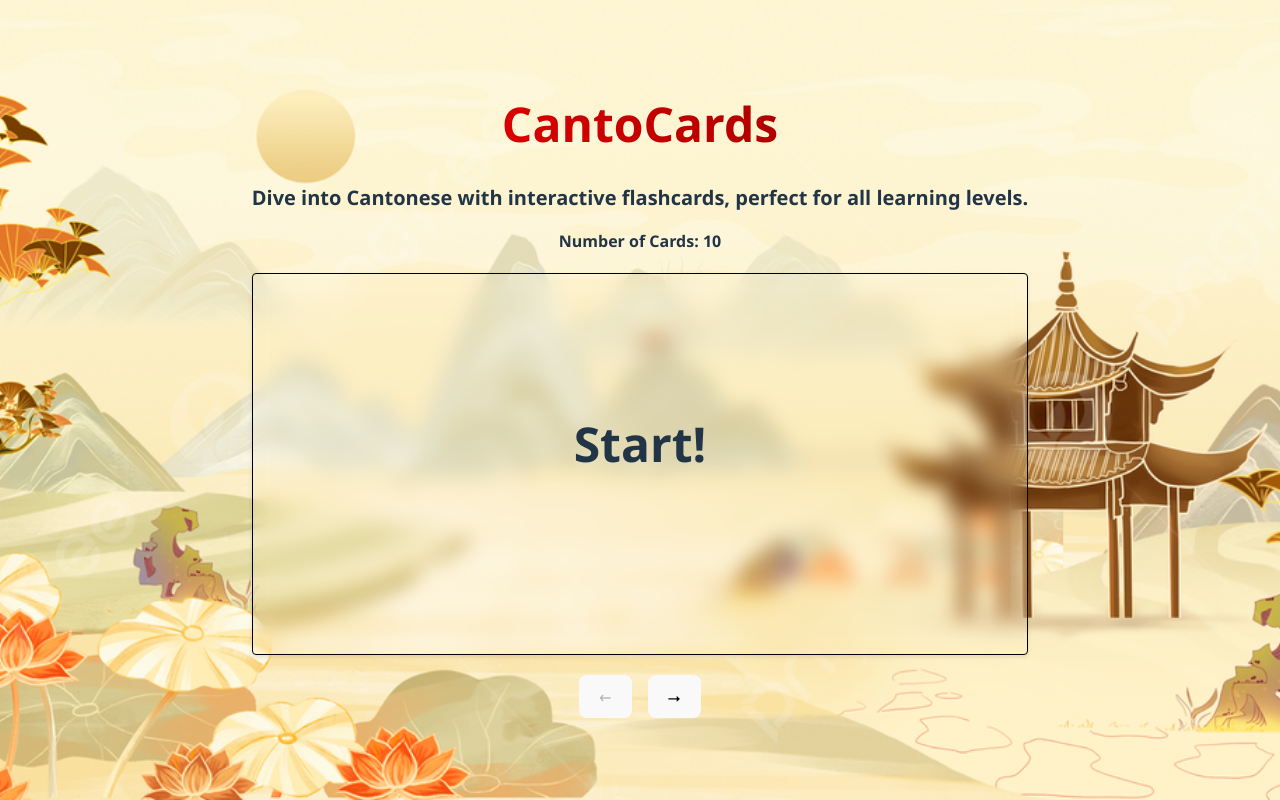
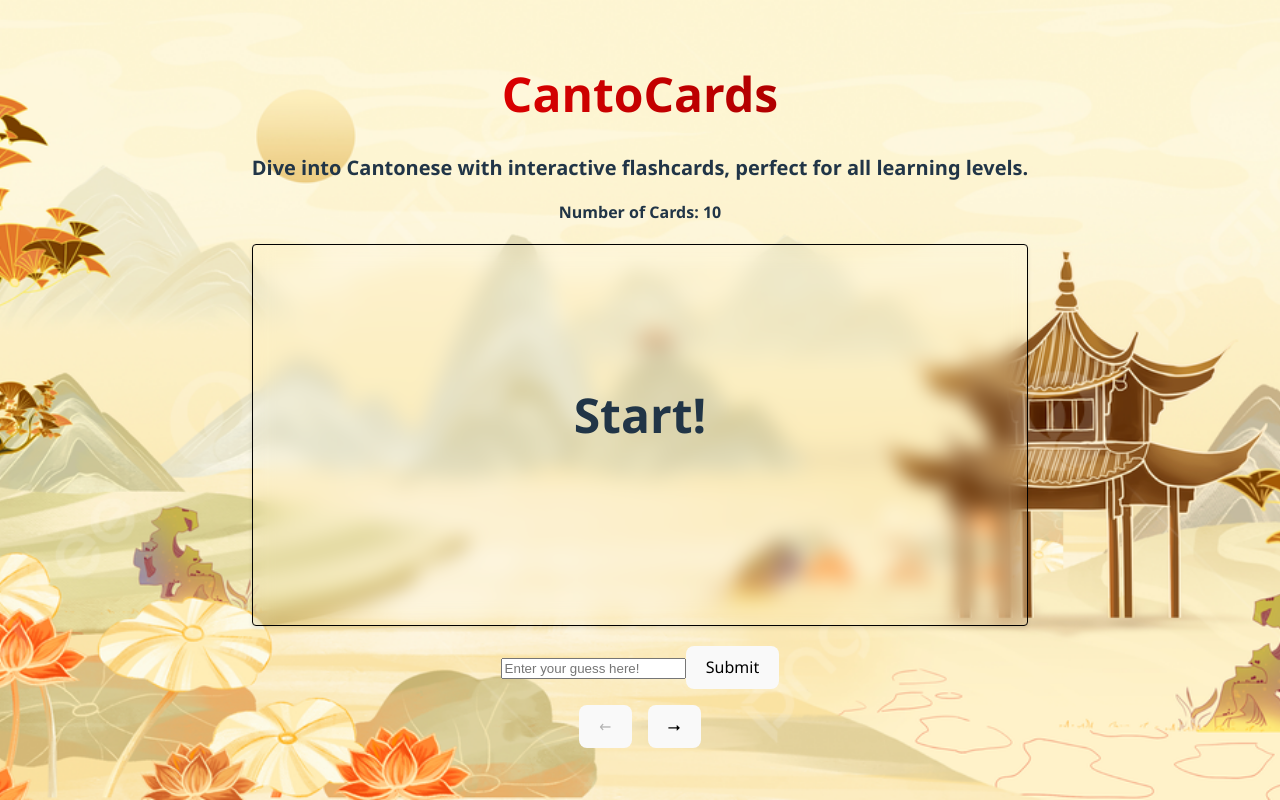
Before and after one commit to basonbang/flashcards, a React (Vite) app: page / in a window 1280 px wide. Built offline with nearby package versions, Linux system fonts and the light colour scheme.

Commit message:
Add user guess

```diff
--- a/src/App.jsx
+++ b/src/App.jsx
@@ -3,6 +3,7 @@ import Header from "./components/Header.jsx";
 import Card from "./components/Card.jsx";
 import NextButton from "./components/NextButton.jsx";
 import PrevButton from "./components/PrevButton.jsx";
+import UserGuess from './components/UserGuess.jsx';
 import { flashcardSet } from './data.js';
 import './App.css'
 
@@ -11,12 +12,14 @@ function App() {
   const [currentCard, setCurrentCard] = useState({ question: "Start!", answer: "Press the next button!", difficulty: "start"});
   const [prevCards, setPrevCards] = useState([]);
   const [flipped, setFlipped] = useState(false);
+  const [guess, setGuess] = useState("");
   const count = flashcardSet.length;
 
   const getNextCard = () => {
     let randomNumber = Math.floor(Math.random() * 10);
 
     setFlipped(false);
+    setGuess("");
     setPrevCards([...prevCards, currentCard]) // add current card to prevCard array
     setCurrentCard(flashcardSet[randomNumber]); // set current card to random index
   }
@@ -26,6 +29,7 @@ function App() {
     const lastCard = prevCards[prevCards.length - 1];
 
     setFlipped(false);
+    setGuess("");
     setPrevCards(newPrevCard); // remove last card from previous card array
     setCurrentCard(lastCard);  // set current card to the one behind it
   }
@@ -34,11 +38,16 @@ function App() {
     setFlipped((prevState) => !prevState)
   }
 
+  const submitGuess = (result) => {
+    setGuess(result);
+  }
+
 
   return (
     <div className='App'>
       <Header count={count}/>
       <Card card={currentCard} flipped={flipped} handleFlip={handleFlip}/>
+      <UserGuess card={currentCard} guessResult={guess} submitGuess={submitGuess}/>
       <div className='buttons-container'>
         <NextButton onClick={getNextCard}/>
         <PrevButton onClick={getPrevCard} prevCards={prevCards}/>
--- /dev/null
+++ b/src/components/UserGuess.jsx
@@ -0,0 +1,43 @@
+import { useState } from "react";
+
+const UserGuess = ( {card, submitGuess, guessResult}) => {
+
+  const [formData, setFormData] = useState({
+    "guess": ""
+  });
+
+  const handleChange = (event) => {
+    setFormData({...formData, [event.target.name]: event.target.value})
+  }
+
+  const handleSubmit = (event) => {
+    event.preventDefault();
+    const answer = card.answer.replace(/,/g, "").toLowerCase();
+    const guess = formData.guess.toLowerCase();
+
+    (answer.includes(guess) ) ? submitGuess("correct") : submitGuess("incorrect")
+
+  }
+
+
+  return (
+    <form onSubmit={handleSubmit}>
+      <label htmlFor="guess"></label>
+      <input
+        className={guessResult}
+        name="guess"
+        value={formData.guess}
+        onChange={handleChange}
+        type="text"
+        id="guess"
+        placeholder="Enter your guess here!"
+      />
+
+      <button>
+        Submit
+      </button>
+    </form>
+   );
+}
+
+export default UserGuess;
```
